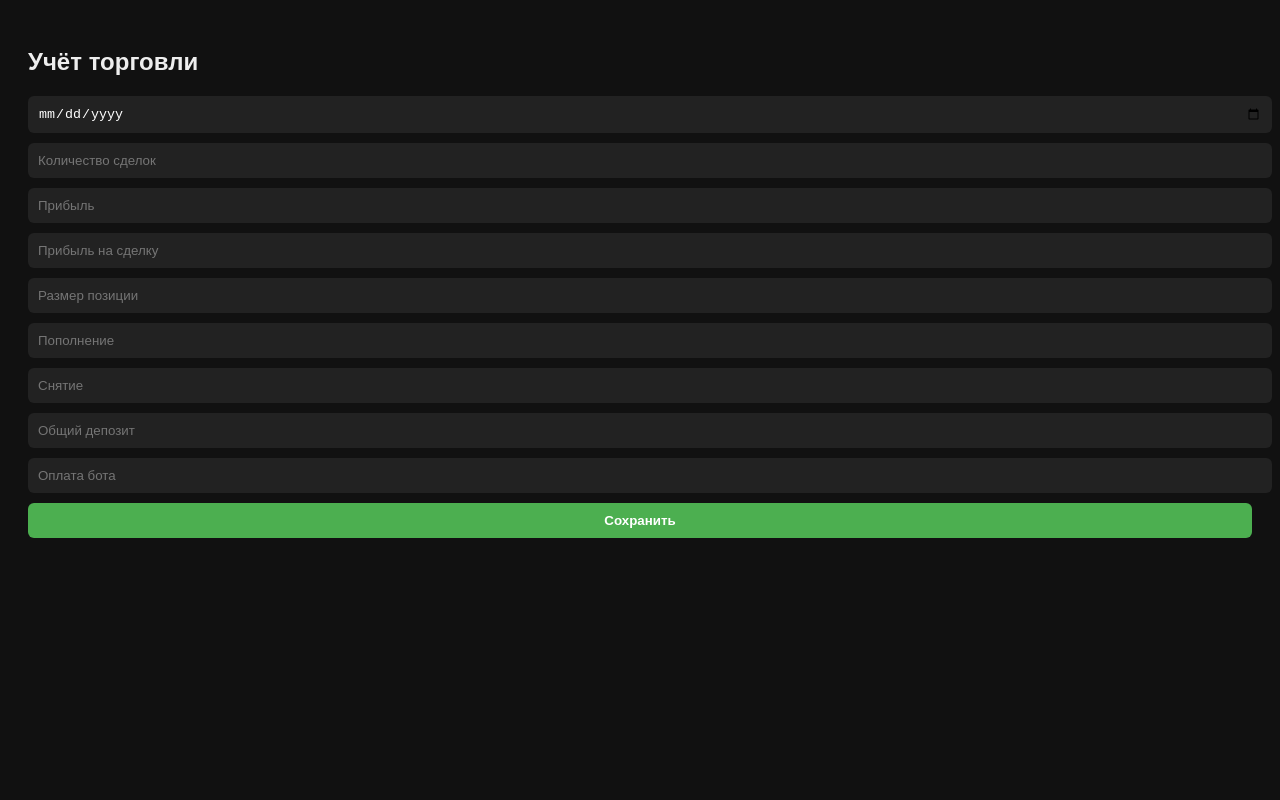
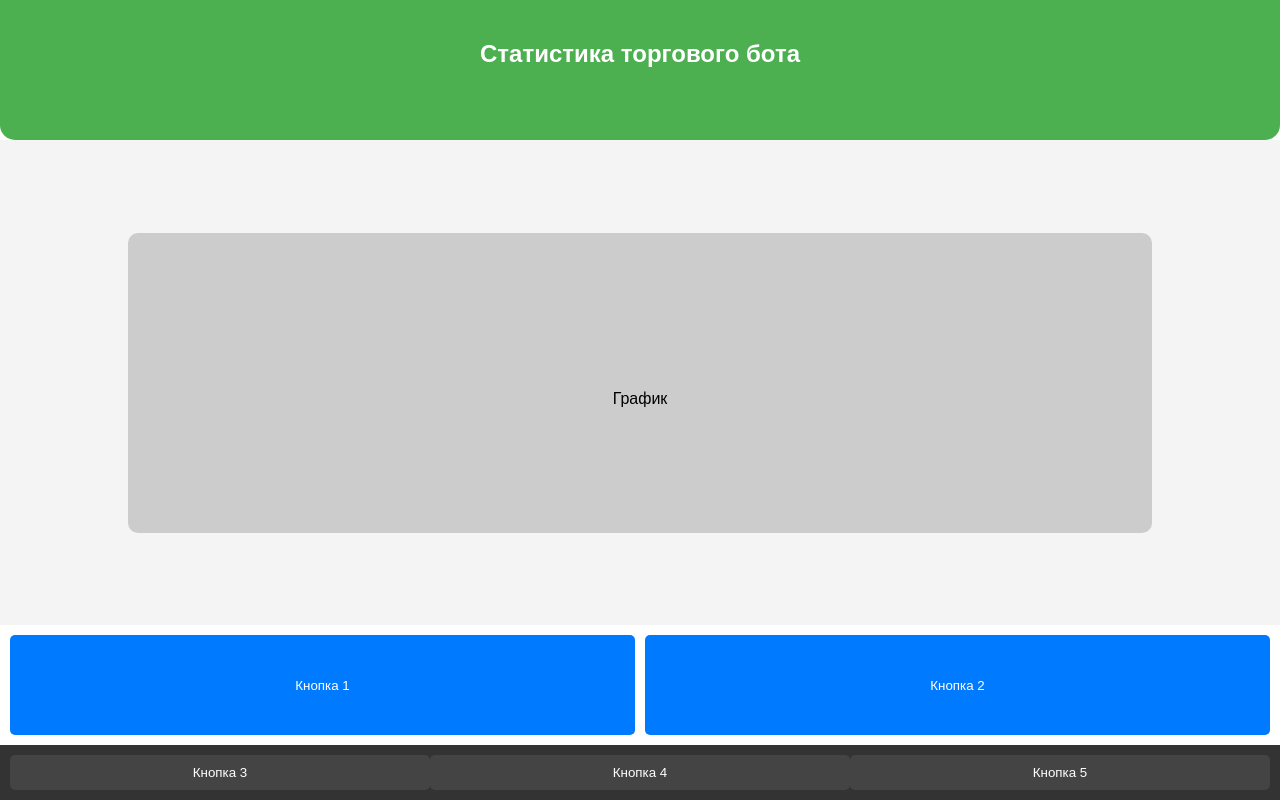
Before and after one commit to dexlipp/tg_Kas_Monitor, a plain HTML site: page index.html in a window 1280 px wide. Drawn offline with Linux system fonts and the light colour scheme.

Commit message:
Update index.html

```diff
--- a/index.html
+++ b/index.html
@@ -1,52 +1,113 @@
-
 <!DOCTYPE html>
 <html lang="ru">
 <head>
     <meta charset="UTF-8">
-    <title>Учёт торговли</title>
+    <meta name="viewport" content="width=device-width, initial-scale=1.0">
+    <title>Telegram WebApp</title>
     <style>
-        body { font-family: sans-serif; padding: 20px; background: #111; color: #eee; }
-        input, button { display: block; margin-top: 10px; width: 100%; padding: 10px; border-radius: 6px; border: none; }
-        input { background: #222; color: #fff; }
-        button { background: #4CAF50; color: white; font-weight: bold; cursor: pointer; }
+        body {
+            font-family: Arial, sans-serif;
+            margin: 0;
+            padding: 0;
+            display: flex;
+            flex-direction: column;
+            height: 100vh;
+        }
+
+        /* Верхняя часть с закругленными углами */
+        .top-section {
+            background-color: #4CAF50;
+            color: white;
+            padding: 20px;
+            border-bottom-left-radius: 15px;
+            border-bottom-right-radius: 15px;
+            text-align: center;
+            flex: 0 1 100px;
+        }
+
+        /* Средняя часть для графика */
+        .chart-section {
+            background-color: #f4f4f4;
+            flex: 1 1 auto;
+            display: flex;
+            justify-content: center;
+            align-items: center;
+        }
+
+        /* Контейнер для кнопок */
+        .button-section {
+            background-color: #ffffff;
+            padding: 10px;
+            display: flex;
+            justify-content: space-between;
+            gap: 10px;
+            flex: 0 1 100px;
+        }
+
+        .button-section button {
+            background-color: #007BFF;
+            color: white;
+            border: none;
+            padding: 10px;
+            border-radius: 5px;
+            cursor: pointer;
+            flex-grow: 1;
+        }
+
+        .button-section button:hover {
+            background-color: #0056b3;
+        }
+
+        /* Нижняя часть с кнопками */
+        .bottom-section {
+            display: flex;
+            justify-content: space-between;
+            padding: 10px;
+            background-color: #333;
+        }
+
+        .bottom-section button {
+            background-color: #444;
+            color: white;
+            border: none;
+            padding: 10px;
+            border-radius: 5px;
+            cursor: pointer;
+            flex-grow: 1;
+        }
+
+        .bottom-section button:hover {
+            background-color: #555;
+        }
     </style>
 </head>
 <body>
-    <h2>Учёт торговли</h2>
-    <input type="date" id="date" placeholder="Дата">
-    <input type="number" id="trades" placeholder="Количество сделок">
-    <input type="number" id="profit" placeholder="Прибыль">
-    <input type="number" id="profitPerTrade" placeholder="Прибыль на сделку">
-    <input type="number" id="positionSize" placeholder="Размер позиции">
-    <input type="number" id="depositAdd" placeholder="Пополнение">
-    <input type="number" id="depositWithdraw" placeholder="Снятие">
-    <input type="number" id="deposit" placeholder="Общий депозит">
-    <input type="number" id="botPayment" placeholder="Оплата бота">
-    <button onclick="submitData()">Сохранить</button>
 
-    <script>
-        function submitData() {
-            const data = {
-                date: document.getElementById('date').value,
-                trades: document.getElementById('trades').value,
-                profit: document.getElementById('profit').value,
-                profitPerTrade: document.getElementById('profitPerTrade').value,
-                positionSize: document.getElementById('positionSize').value,
-                depositAdd: document.getElementById('depositAdd').value,
-                depositWithdraw: document.getElementById('depositWithdraw').value,
-                deposit: document.getElementById('deposit').value,
-                botPayment: document.getElementById('botPayment').value
-            };
-            fetch('https://script.google.com/macros/s/AKfycbxuSbjSgb0rtWv3a8rCltAX1rrhNsqJg7L0aQ5eEEHV67kMuNqsGWJ4oiGG2v6QQgIRIA/exec', {
-                method: 'POST',
-                mode: 'no-cors',
-                headers: {
-                    'Content-Type': 'application/json'
-                },
-                body: JSON.stringify(data)
-            });
-            alert("Данные отправлены!");
-        }
-    </script>
+    <!-- Верхняя часть -->
+    <div class="top-section">
+        <h2>Статистика торгового бота</h2>
+    </div>
+
+    <!-- Средняя часть с графиком -->
+    <div class="chart-section">
+        <div style="width: 80%; height: 300px; background-color: #ccc; border-radius: 10px;">
+            <!-- Здесь будет заглушка для графика -->
+            <p style="text-align: center; line-height: 300px;">График</p>
+        </div>
+    </div>
+
+    <!-- Кнопки под графиком -->
+    <div class="button-section">
+        <button>Кнопка 1</button>
+        <button>Кнопка 2</button>
+    </div>
+
+    <!-- Нижняя часть с кнопками -->
+    <div class="bottom-section">
+        <button>Кнопка 3</button>
+        <button>Кнопка 4</button>
+        <button>Кнопка 5</button>
+    </div>
+
 </body>
 </html>
```
